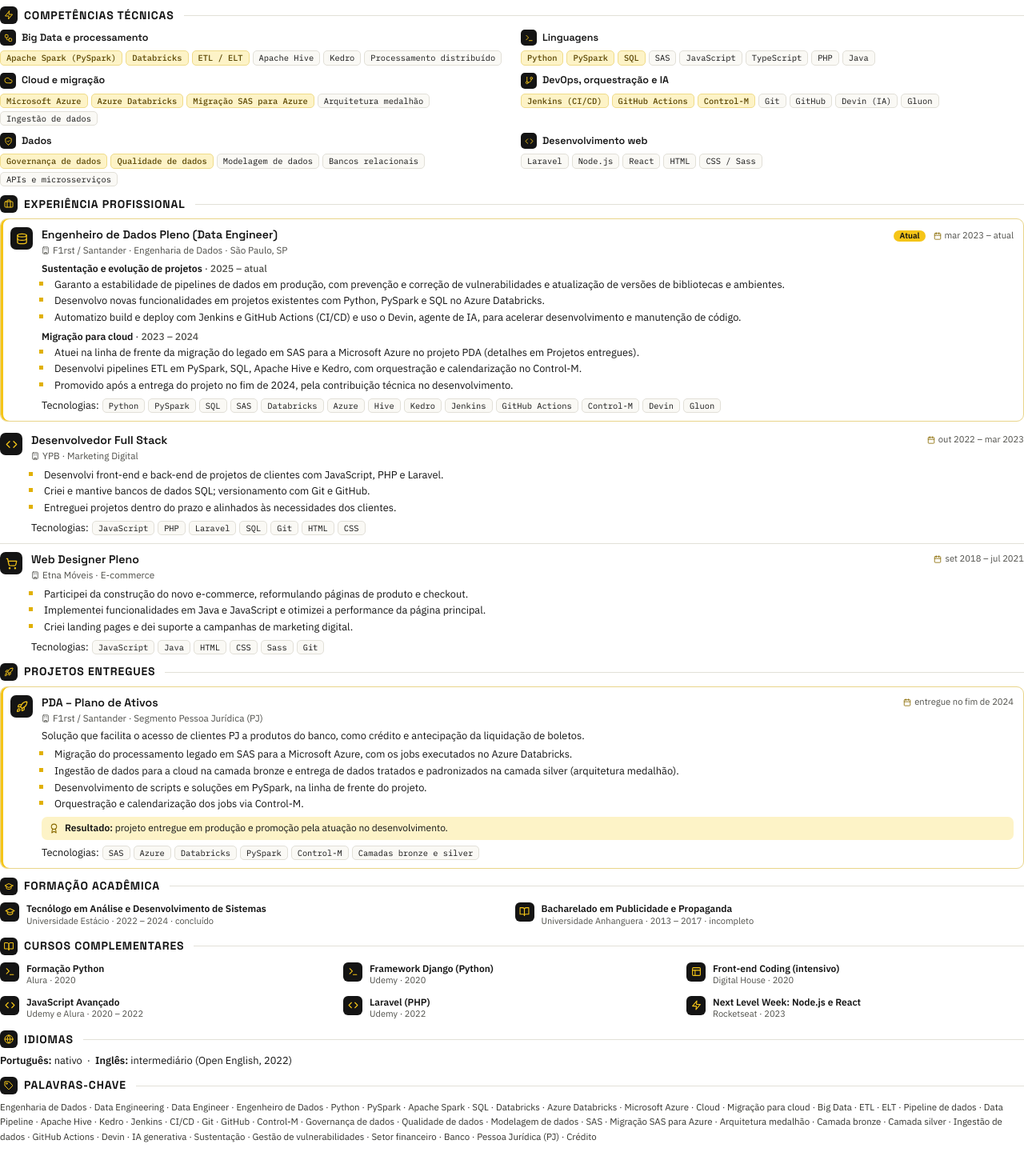
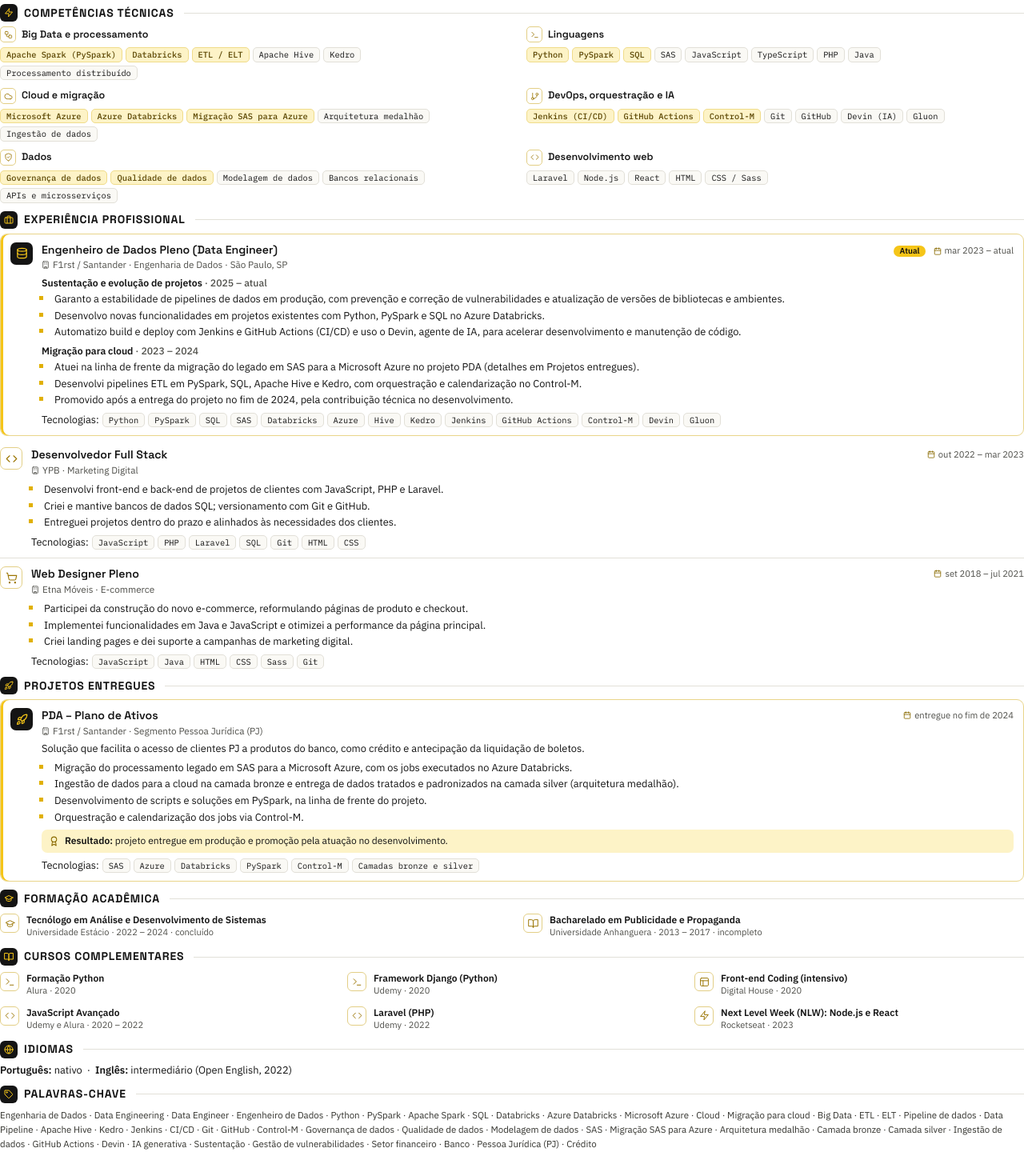
Before and after one commit to rodrigowolfgang47/rodrigowolfgang47.github.io, a plain HTML site: page cv/curriculo.html in a window 1280 px wide. Shown: the part 261-1701 px from the top of the page at 80% size. Drawn offline with Linux system fonts and the light colour scheme.

Commit message:
Currículo mais leve: ícones vazados e mais espaço entre colunas

```diff
--- a/cv/curriculo.html
+++ b/cv/curriculo.html
@@ -49,8 +49,8 @@ h1{font-size:22pt;font-weight:700;letter-spacing:-.015em;line-height:1.05}
 .stat span{font-size:7.8pt;color:var(--muted);line-height:1.25}
 
 /* Seções */
-section{margin-top:11px}
-h2{display:flex;align-items:center;gap:8px;font-size:10.5pt;font-weight:700;text-transform:uppercase;letter-spacing:.06em;margin-bottom:7px;break-after:avoid}
+section{margin-top:10px}
+h2{display:flex;align-items:center;gap:8px;font-size:10.5pt;font-weight:700;text-transform:uppercase;letter-spacing:.06em;margin-bottom:6px;break-after:avoid}
 h2 .tile{width:22px;height:22px;border-radius:6px}
 h2 .tile .i{width:12px;height:12px}
 h2::after{content:"";flex:1;height:1px;background:var(--line);margin-left:4px}
@@ -73,7 +73,8 @@ section:not(:has(.job)){break-inside:avoid}
 .job{padding:10px 0 0;margin-top:10px;border-top:1px solid var(--line);break-inside:avoid;display:grid;grid-template-columns:auto 1fr;gap:0 11px}
 .job.featured,.proj{margin-top:0;border:1px solid #e9d58a;border-radius:9px;padding:10px 12px;box-shadow:inset 3px 0 0 var(--y)}
 .featured + .job{border-top:0;padding-top:4px}
-.job.featured{break-inside:auto}
+.job.featured{break-inside:auto;display:block;position:relative;padding-left:51px}
+.job.featured > .tile{position:absolute;left:12px;top:10px}
 .job.featured ul,.job.featured .job-h,.job.featured .co,.job.featured .sub{break-inside:avoid}
 .sub{break-after:avoid}
 .sub{font-weight:600;font-size:9.2pt;margin:6px 0 1px}
@@ -113,6 +114,14 @@ section:not(:has(.job)){break-inside:avoid}
 .item div span{display:block;color:var(--muted);font-size:8.3pt}
 .lang{display:flex;gap:7px}
 .lang .item{flex:1}
+
+/* Mais leve: mais espaço entre colunas e ícones vazados nos subtítulos
+   (quadrado preto só nos títulos de seção, números do topo e cartões em destaque) */
+.skills{gap:10px 36px}
+.grid2{gap:8px 28px}
+.grid3{gap:8px 22px}
+.sk h3 .tile,.item .tile,.job:not(.featured) > .tile{background:transparent;color:#9a7400;border:1.3px solid #e3cf86}
+.sk h3 .tile .i,.item .tile .i,.job:not(.featured) > .tile .i{stroke-width:1.8}
 .kw{font-size:8.6pt;color:#33332e;line-height:1.6}
 </style>
 </head>
@@ -284,7 +293,7 @@ section:not(:has(.job)){break-inside:avoid}
     <div class="item"><span class="tile"><svg class="i"><use href="#layout"/></svg></span><div><b>Front-end Coding (intensivo)</b><span>Digital House · 2020</span></div></div>
     <div class="item"><span class="tile"><svg class="i"><use href="#code"/></svg></span><div><b>JavaScript Avançado</b><span>Udemy e Alura · 2020 – 2022</span></div></div>
     <div class="item"><span class="tile"><svg class="i"><use href="#code"/></svg></span><div><b>Laravel (PHP)</b><span>Udemy · 2022</span></div></div>
-    <div class="item"><span class="tile"><svg class="i"><use href="#zap"/></svg></span><div><b>Next Level Week: Node.js e React</b><span>Rocketseat · 2023</span></div></div>
+    <div class="item"><span class="tile"><svg class="i"><use href="#zap"/></svg></span><div><b>Next Level Week (NLW): Node.js e React</b><span>Rocketseat · 2023</span></div></div>
   </div>
 </section>
 
```
Also changed, not shown: 1 other file.
